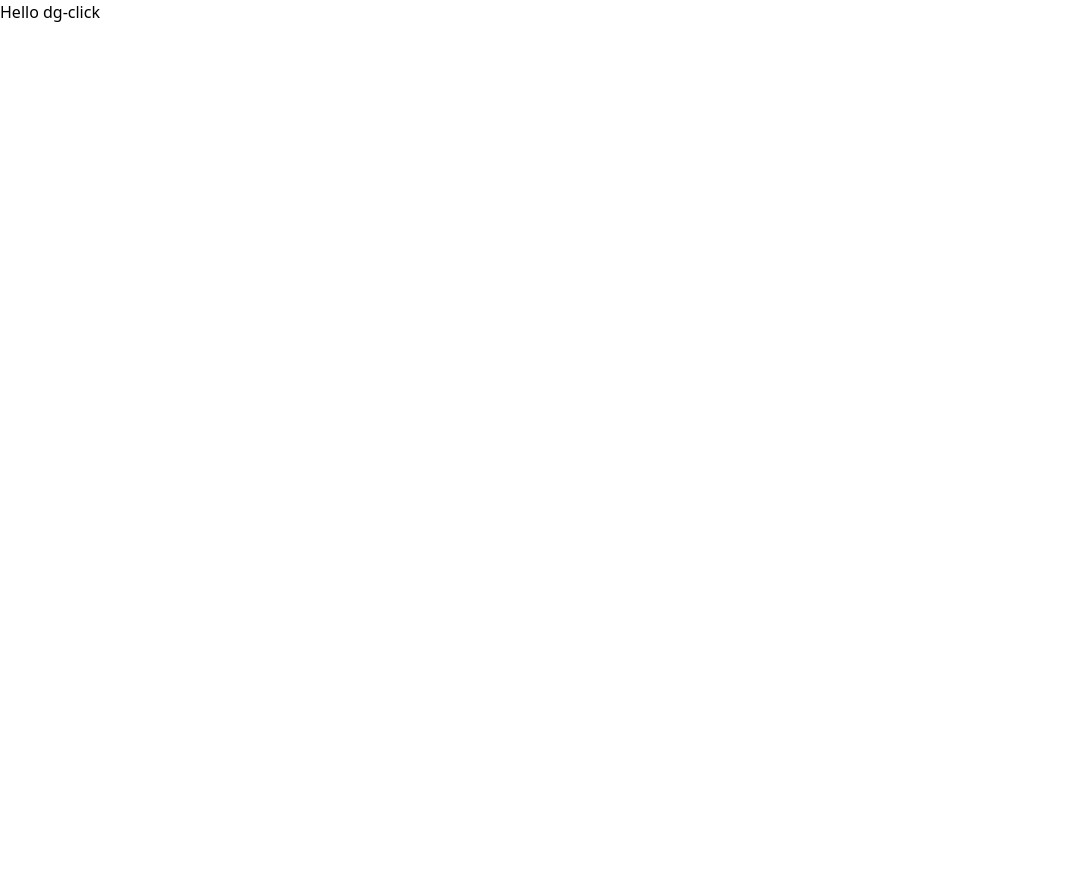
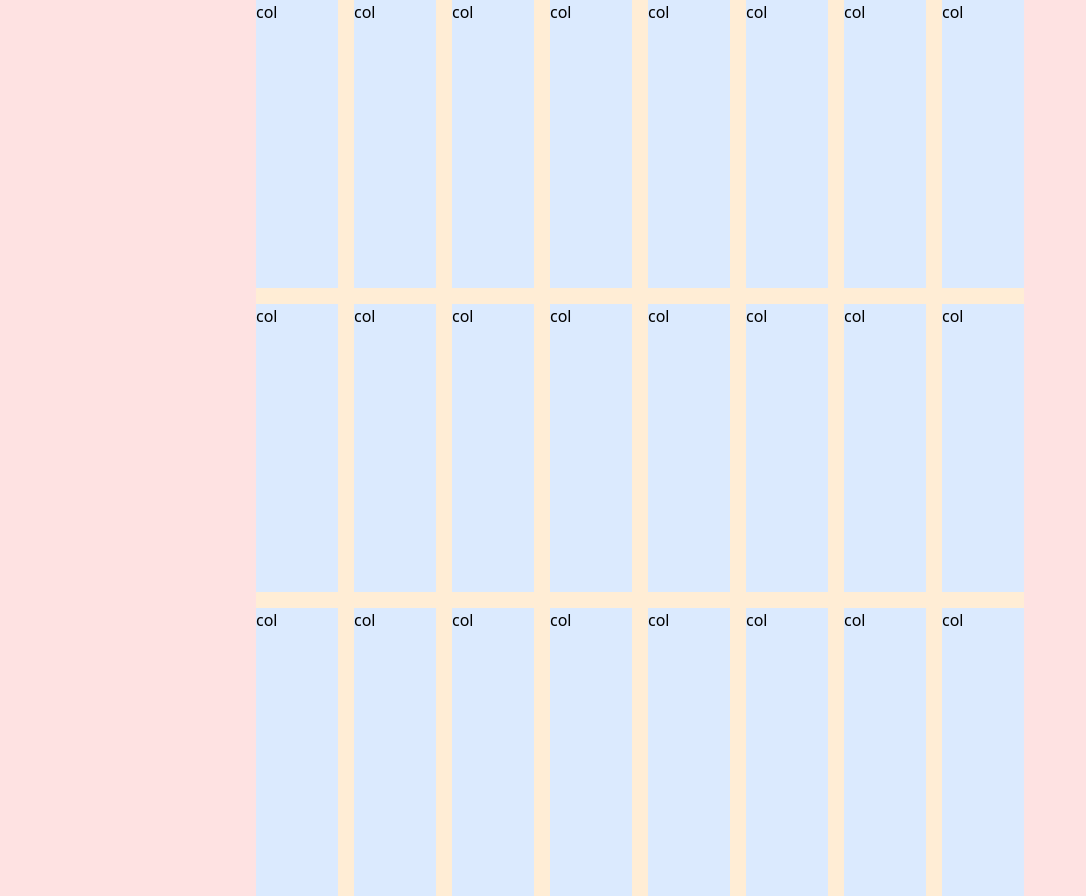
Before and after one commit to ch-dg/dg-click-nextjs, a Next.js app: page / in a window 1280 px wide. Shown: the whole page, without its empty margins (0-1086 px from the left). Before the commit the page ends 800 px from the top, so only its background shows below. Built offline with nearby package versions, Linux system fonts and the light colour scheme.

Commit message:
set up Tailwind / add layout grid

```diff
--- /dev/null
+++ b/src/components/layout/layout.tsx
@@ -0,0 +1,27 @@
+import Head from "next/head";
+
+interface ILayout {
+  children: React.ReactNode;
+}
+
+const LayoutMain = ({ children }: ILayout): JSX.Element => {
+  return (
+    <>
+      <Head>
+        <title>DG Click Welcome</title>
+      </Head>
+      {/* Main grid container */}
+      <main>
+        <div className="px-6 md:px-16 bg-red-100">
+          <div className="container mx-auto bg-orange-100">
+            <div className="grid grid-cols-4 md:grid-cols-8 lg:grid-cols-12 gap-4">
+              {children}
+            </div>
+          </div>
+        </div>
+      </main>
+    </>
+  );
+};
+
+export default LayoutMain;
--- a/src/pages/_app.tsx
+++ b/src/pages/_app.tsx
@@ -1,6 +1,11 @@
-import '@/styles/globals.css'
-import type { AppProps } from 'next/app'
+import "@/styles/globals.css";
+import type { AppProps } from "next/app";
+import LayoutMain from "@/components/layout/layout";
 
 export default function App({ Component, pageProps }: AppProps) {
-  return <Component {...pageProps} />
+  return (
+    <LayoutMain>
+      <Component {...pageProps} />
+    </LayoutMain>
+  );
 }
--- a/src/pages/index.tsx
+++ b/src/pages/index.tsx
@@ -11,7 +11,32 @@ export default function Home() {
         <meta name="viewport" content="width=device-width, initial-scale=1" />
         <link rel="icon" href="/favicon.ico" />
       </Head>
-      <div>Hello dg-click</div>
+
+      <div className="bg-blue-100 h-72">col</div>
+      <div className="bg-blue-100 h-72">col</div>
+      <div className="bg-blue-100 h-72">col</div>
+      <div className="bg-blue-100 h-72">col</div>
+      <div className="bg-blue-100 h-72">col</div>
+      <div className="bg-blue-100 h-72">col</div>
+      <div className="bg-blue-100 h-72">col</div>
+      <div className="bg-blue-100 h-72">col</div>
+      <div className="bg-blue-100 h-72">col</div>
+      <div className="bg-blue-100 h-72">col</div>
+      <div className="bg-blue-100 h-72">col</div>
+      <div className="bg-blue-100 h-72">col</div>
+
+      <div className="bg-blue-100 h-72">col</div>
+      <div className="bg-blue-100 h-72">col</div>
+      <div className="bg-blue-100 h-72">col</div>
+      <div className="bg-blue-100 h-72">col</div>
+      <div className="bg-blue-100 h-72">col</div>
+      <div className="bg-blue-100 h-72">col</div>
+      <div className="bg-blue-100 h-72">col</div>
+      <div className="bg-blue-100 h-72">col</div>
+      <div className="bg-blue-100 h-72">col</div>
+      <div className="bg-blue-100 h-72">col</div>
+      <div className="bg-blue-100 h-72">col</div>
+      <div className="bg-blue-100 h-72">col</div>
     </>
   );
 }
--- a/src/styles/globals.css
+++ b/src/styles/globals.css
@@ -9,6 +9,7 @@
   input[type="number"]::-webkit-outer-spin-button,
   input[type="number"]::-webkit-inner-spin-button,
   input[type="number"] {
+    appearance: none;
     -webkit-appearance: none;
     margin: 0;
     -moz-appearance: textfield !important;
--- a/tailwind.config.js
+++ b/tailwind.config.js
@@ -2,34 +2,36 @@
 const defaultTheme = require("tailwindcss/defaultTheme");
 
 module.exports = {
+  corePlugins: {
+    container: false,
+  },
   content: ["./src/**/*.{js,ts,jsx,tsx}"],
+  plugins: [
+    function ({ addComponents }) {
+      addComponents({
+        ".container": {
+          maxWidth: "100%",
+          "@screen md": {
+            maxWidth: "768px",
+          },
+          "@screen lg": {
+            maxWidth: "1200px",
+          },
+        },
+      });
+    },
+  ],
   theme: {
     screens: {
       xs: { max: "375px" },
       // => @media (max-width: 375px) { ... }
       mobileLandscape: { raw: "(max-height: 440px)" },
       // => @media (max-height: 440px) { ... }
-      md: "784px",
+      md: "896px",
       // => @media (min-width: 784px) { ... }
-
-      lg: "1040px",
-      // => @media (min-width: 1040px) { ... }
+      lg: "1440px",
+      // => @media (min-width: 1440px) { ... }
     },
     extend: {},
   },
-  plugins: [
-    function ({ addComponents }) {
-      addComponents({
-        ".container": {
-          maxWidth: "100%",
-          "@screen md": {
-            maxWidth: "688px",
-          },
-          "@screen lg": {
-            maxWidth: "1040px",
-          },
-        },
-      });
-    },
-  ],
 };
```
